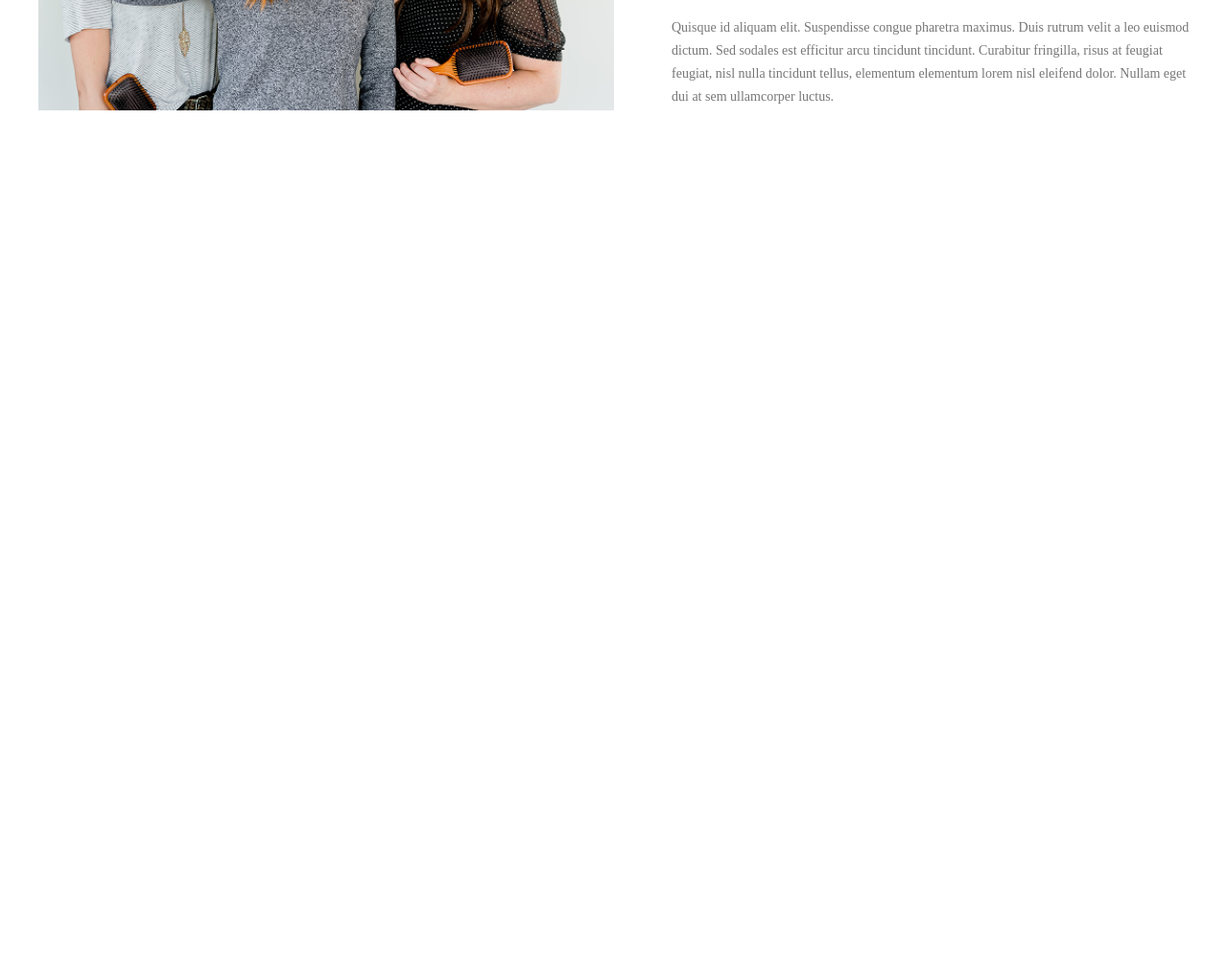
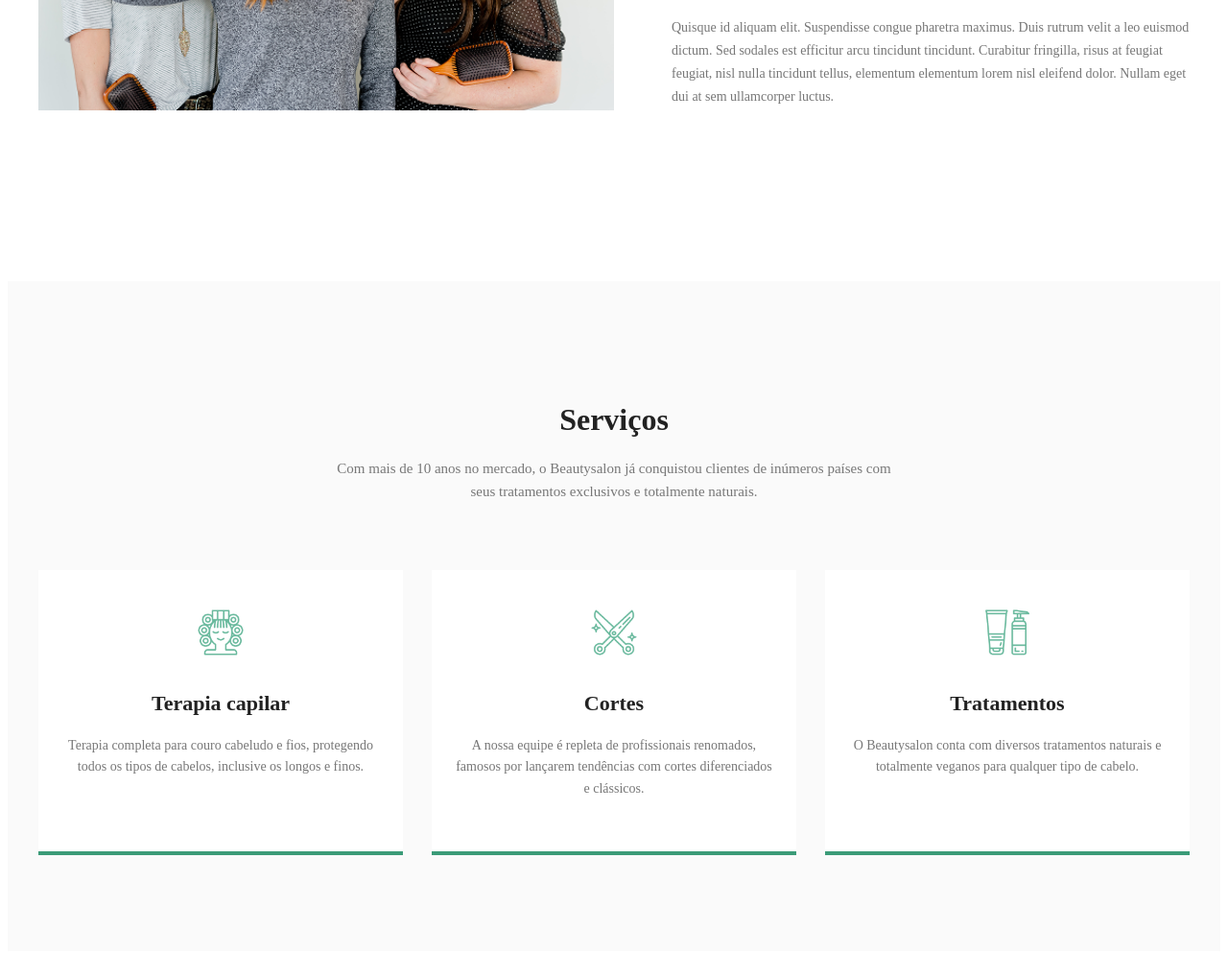
Before and after one commit to abdulhodirazzoqzoda-cpu/homwork1, a plain HTML site: page index.html in a window 1280 px wide. Shown: the part 1048-2042 px from the top of the page at 96% size. Before the commit the page ends 1341 px from the top, so only its background shows below. Drawn offline with Linux system fonts and the light colour scheme.

Commit message:
section3-ro ilova namudam

```diff
--- a/index.html
+++ b/index.html
@@ -71,6 +71,71 @@ Quisque id aliquam elit. Suspendisse congue pharetra maximus. Duis rutrum velit
         </p>
     </div>
 </section>
+<section class="services">
+
+    <div class="services-title">
+        <h2>Serviços</h2>
+
+        <p>
+            Com mais de 10 anos no mercado, o Beautysalon já
+            conquistou clientes de inúmeros países com seus
+            tratamentos exclusivos e totalmente naturais.
+        </p>
+    </div>
+
+    <div class="services-container">
+
+        <div class="service-item">
+
+            <div class="service-icon">
+                <img src="./images/Icon (7).png" alt="Terapia capilar">
+            </div>
+
+            <h3>Terapia capilar</h3>
+
+            <p>
+                Terapia completa para couro cabeludo e fios,
+                protegendo todos os tipos de cabelos,
+                inclusive os longos e finos.
+            </p>
+
+        </div>
+
+        <div class="service-item">
+
+            <div class="service-icon">
+                <img src="./images/Icon (8).png" alt="Cortes">
+            </div>
+
+            <h3>Cortes</h3>
+
+            <p>
+                A nossa equipe é repleta de profissionais
+                renomados, famosos por lançarem tendências
+                com cortes diferenciados e clássicos.
+            </p>
+
+        </div>
+
+        <div class="service-item">
+
+            <div class="service-icon">
+                <img src="./images/Icon (9).png" alt="Tratamentos">
+            </div>
+
+            <h3>Tratamentos</h3>
+
+            <p>
+                O Beautysalon conta com diversos tratamentos
+                naturais e totalmente veganos para qualquer
+                tipo de cabelo.
+            </p>
+
+        </div>
+
+    </div>
+
+</section>
 
 </body>
 </html>
--- a/style.css
+++ b/style.css
@@ -239,3 +239,96 @@
     }
 
 }
+.services {
+    padding: 100px 20px;
+    background-color: #fafafa;
+}
+
+.services-title {
+    max-width: 600px;
+    margin: 0 auto 70px;
+    text-align: center;
+}
+
+.services-title h2 {
+    font-size: 32px;
+    color: #222;
+    margin-bottom: 20px;
+}
+
+.services-title p {
+    font-size: 15px;
+    color: #777;
+    line-height: 1.6;
+}
+
+.services-container {
+    max-width: 1200px;
+    margin: auto;
+
+    display: flex;
+    gap: 30px;
+}
+
+.service-item {
+    width: 33.33%;
+    padding: 40px 25px;
+    text-align: center;
+
+    background-color: white;
+    border-bottom: 4px solid #3b9b78;
+}
+
+.service-icon {
+    font-size: 45px;
+    color: #3b9b78;
+    margin-bottom: 25px;
+}
+
+.service-item h3 {
+    font-size: 22px;
+    color: #222;
+    margin-bottom: 20px;
+}
+
+.service-item p {
+    font-size: 14px;
+    color: #777;
+    line-height: 1.6;
+}
+.service-icon {
+    margin-bottom: 25px;
+}
+
+.service-icon img {
+    width: 50px;
+    height: 50px;
+    object-fit: contain;
+}
+
+@media (max-width: 500px) {
+
+    .services {
+        padding: 50px 20px;
+    }
+
+    .services-title h2 {
+        font-size: 28px;
+    }
+
+    .services-container {
+        flex-direction: column;
+        gap: 30px;
+    }
+
+    .service-item {
+        width: 100%;
+        padding: 30px 20px;
+    }
+
+    .service-icon img {
+        width: 45px;
+        height: 45px;
+    }
+
+}
```
Also changed, not shown: images/Icon (7).png (added), images/Icon (8).png (added), images/Icon (9).png (added).
